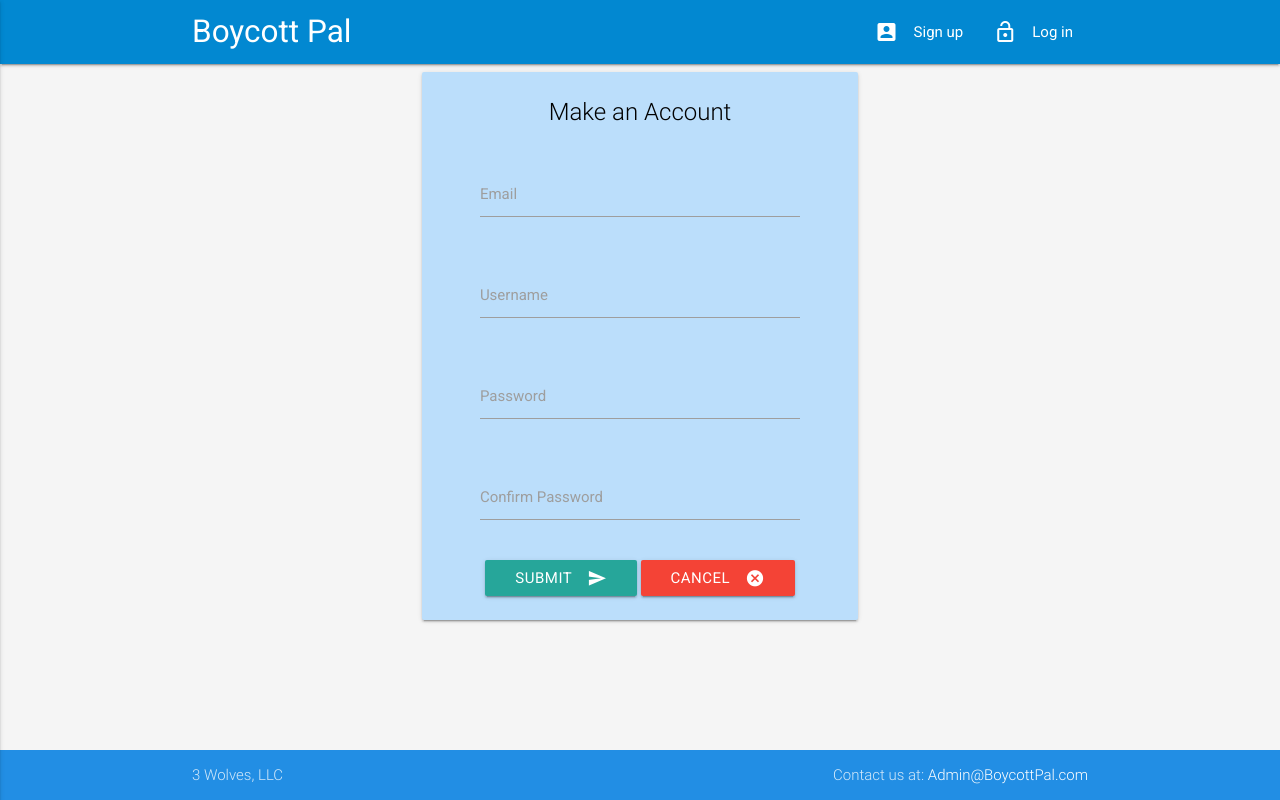
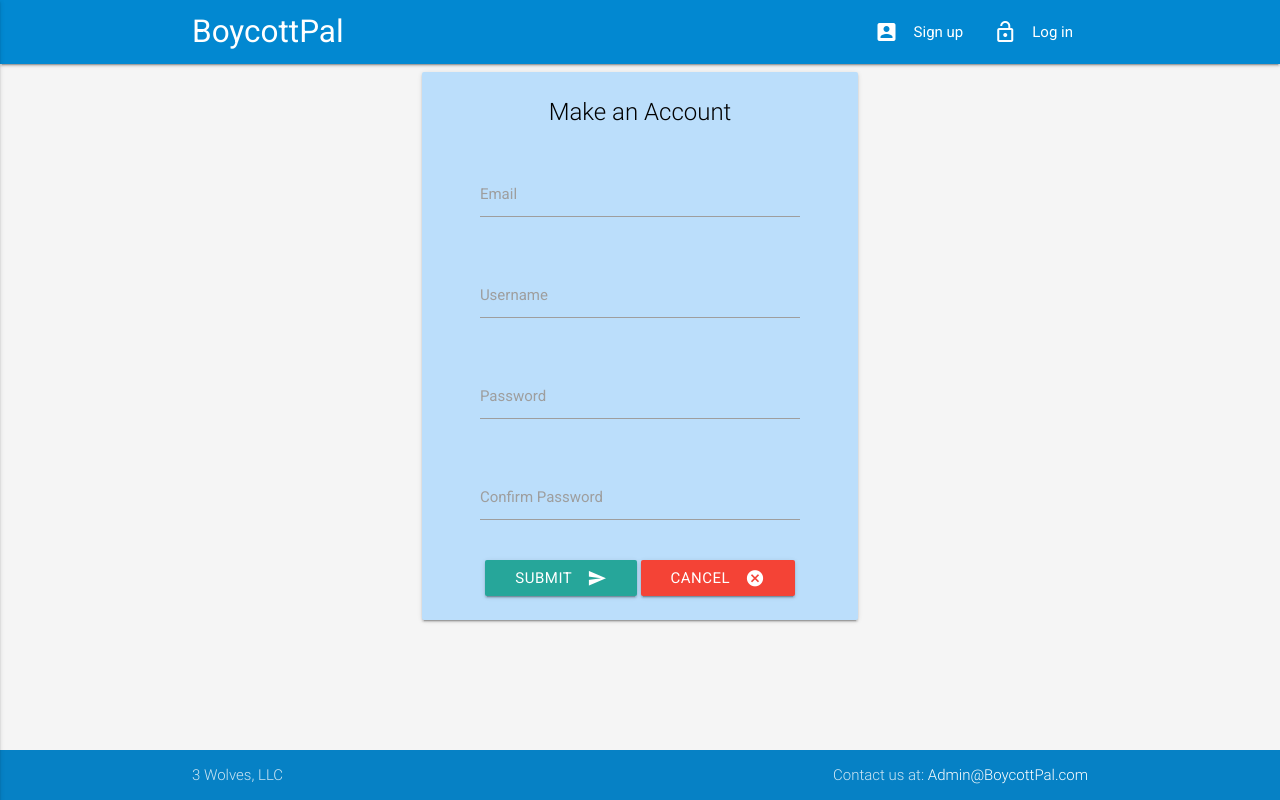
Before and after one commit to StefanMarchhart/boycottpal, a Django app: page /signup/ in a window 1280 px wide. Run offline with Django 3.2, Linux system fonts and the light colour scheme; some libraries are stand-ins or nearby versions.

Commit message:
Css stuff

```diff
--- a/boycott/templates/base.html
+++ b/boycott/templates/base.html
@@ -35,7 +35,7 @@
 <header>
 
 <nav class="light-blue darken-2" role="navigation">
-    <div class="nav-wrapper container"><a id="logo-container" href="/" class="brand-logo">Boycott Pal</a>
+    <div class="nav-wrapper container"><a id="logo-container" href="/" class="brand-logo">BoycottPal</a>
       <ul class="right hide-on-med-and-down">
           {% if user.is_authenticated %}
               <li><a href="/settings/"><i class="material-icons left">person</i>{{ user.username }}</a></li>
@@ -69,7 +69,7 @@
 
 </main>
 
-  <footer class="page-footer blue darker-3">
+  <footer class="page-footer light-blue darken-2">
     <div class="footer-copyright">
       <div class="container">
 {#        Made by <a class="white-text" href="http://stefanmarchhart.com"> Stefan Marchhart</a> | &copy; 2016#}
```
Also changed, not shown: account/templates/home.html (+6 -5 lines), boycott/static/logo.png (added).
